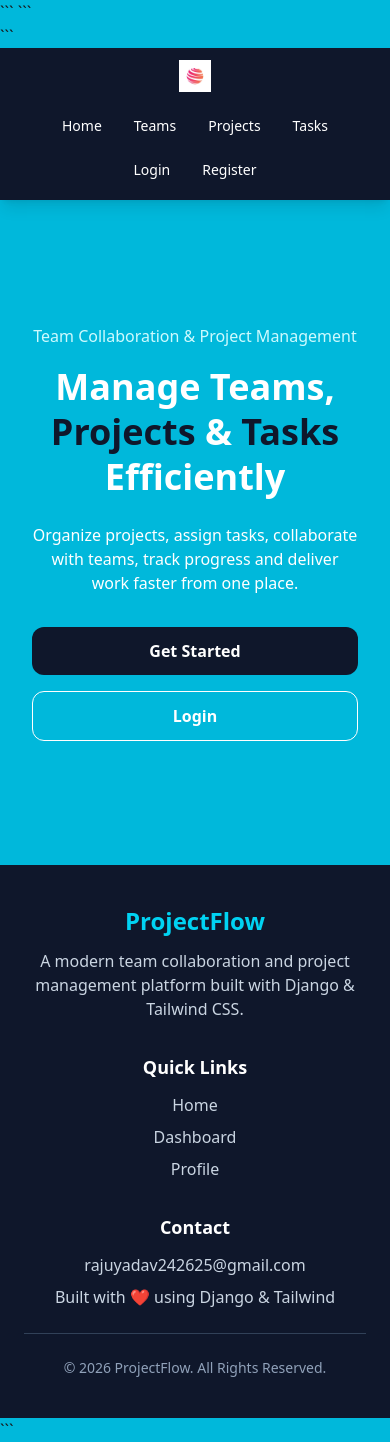
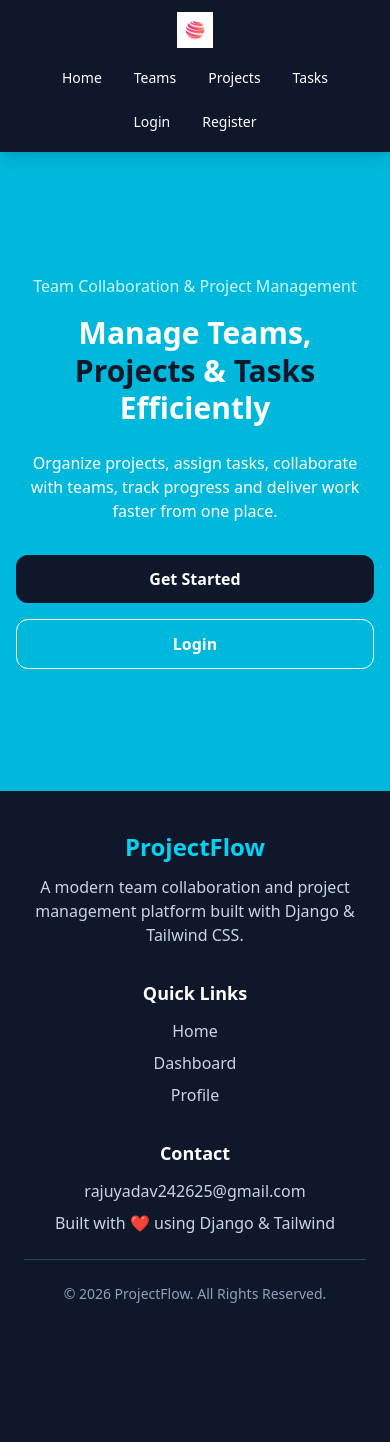
Before and after one commit to rajuyadav-cs/python-fullstack-django-ai-ml, a Django app: page / in a window 390 px wide. After the commit the page ends 1303 px from the top, so only its background shows below. Run offline with Django 5.2, Linux system fonts and the light colour scheme; style sheets or scripts are compiled from the project's sources; some libraries are stand-ins or nearby versions.

Commit message:
responsive

````diff
--- a/Phase 3 - Django Project-1/trello/templates/index.html
+++ b/Phase 3 - Django Project-1/trello/templates/index.html
@@ -2,13 +2,11 @@
 {% load static tailwind_tags %}
 
 <!DOCTYPE html>
-
 <html lang="en">
 <head>
     <meta charset="UTF-8">
     <meta name="viewport" content="width=device-width, initial-scale=1.0">
 
-```
     {% tailwind_css %}
 
     <title>
@@ -16,35 +14,30 @@
             Homepage
         {% endblock %}
     </title>
-```
-
 </head>
 
 <body class="bg-cyan-500 min-h-screen">
 
     <div class="w-full min-h-screen flex flex-col">
 
-```
         <!-- Navbar -->
-<nav class="w-full shadow-lg bg-slate-900 text-slate-200 px-4 py-3">
+        <nav class="w-full shadow-lg bg-slate-900 text-slate-200 px-4 md:px-6 py-3">
 
-    <div class="max-w-7xl mx-auto flex flex-col md:flex-row items-center justify-between gap-4">
+            <div class="max-w-7xl mx-auto flex flex-col lg:flex-row lg:justify-between lg:items-center gap-3">
 
                 <!-- Logo -->
-        <div class="flex justify-center md:justify-start">
-
+                <div class="flex justify-center lg:justify-start">
                     <a href="{% url 'home' %}">
                         <img
+                            class="h-9 md:h-11 w-auto object-contain"
                             src="{% static 'accounts/images/logo.png' %}"
                             alt="Logo"
-                    class="h-8 md:h-10 w-auto object-contain hover:scale-105 transition"
                         >
                     </a>
-
                 </div>
 
                 <!-- Links -->
-        <div class="flex flex-wrap justify-center md:justify-end gap-2 text-sm md:text-base">
+                <div class="flex flex-wrap justify-center lg:justify-end items-center gap-2 text-sm md:text-base">
 
                     <a class="text-white px-3 py-2 rounded-lg hover:text-cyan-500 hover:bg-cyan-200 transition"
                        href="{% url 'home' %}">
@@ -115,19 +108,19 @@
         </nav>
 
         <!-- Main Content -->
-<main class="flex-1 p-4 md:p-6">
+        <main class="flex-1 px-4 py-6 md:p-6">
 
             {% block content %}
 
-    <section class="min-h-[75vh] flex items-center justify-center">
+            <section class="min-h-[70vh] flex items-center justify-center">
 
-        <div class="text-center text-white max-w-4xl mx-auto px-4">
+                <div class="text-center text-white max-w-4xl mx-auto">
 
                     <p class="text-cyan-100 text-base md:text-lg mb-4 font-medium">
                         Team Collaboration & Project Management
                     </p>
 
-            <h1 class="text-4xl md:text-6xl font-extrabold leading-tight mb-6">
+                    <h1 class="text-3xl sm:text-4xl md:text-6xl font-extrabold leading-tight mb-6">
                         Manage Teams,
                         <span class="text-slate-900">Projects</span>
                         &
@@ -135,7 +128,7 @@
                         Efficiently
                     </h1>
 
-            <p class="text-base md:text-xl text-white mb-8">
+                    <p class="text-base md:text-xl text-white mb-8 max-w-3xl mx-auto">
                         Organize projects, assign tasks, collaborate with teams,
                         track progress and deliver work faster from one place.
                     </p>
@@ -176,7 +169,7 @@
         <!-- Footer -->
         <footer class="bg-slate-900 text-white">
 
-    <div class="max-w-7xl mx-auto px-6 py-10">
+            <div class="max-w-7xl mx-auto px-6 md:px-8 py-10">
 
                 <div class="grid grid-cols-1 md:grid-cols-3 gap-8 text-center md:text-left">
 
@@ -197,9 +190,23 @@
                         </h3>
 
                         <ul class="space-y-2 text-slate-300">
-                    <li><a href="{% url 'home' %}" class="hover:text-cyan-400">Home</a></li>
-                    <li><a href="{% url 'dashboard' %}" class="hover:text-cyan-400">Dashboard</a></li>
-                    <li><a href="{% url 'profile' %}" class="hover:text-cyan-400">Profile</a></li>
+                            <li>
+                                <a href="{% url 'home' %}" class="hover:text-cyan-400">
+                                    Home
+                                </a>
+                            </li>
+
+                            <li>
+                                <a href="{% url 'dashboard' %}" class="hover:text-cyan-400">
+                                    Dashboard
+                                </a>
+                            </li>
+
+                            <li>
+                                <a href="{% url 'profile' %}" class="hover:text-cyan-400">
+                                    Profile
+                                </a>
+                            </li>
                         </ul>
                     </div>
 
@@ -208,7 +215,7 @@
                             Contact
                         </h3>
 
-                <p class="text-slate-300 break-all">
+                        <p class="text-slate-300 break-words">
                             rajuyadav242625@gmail.com
                         </p>
 
@@ -228,7 +235,6 @@
             </div>
 
         </footer>
-```
 
     </div>
 
````
Lines whose indentation alone changed are shown as unchanged.
